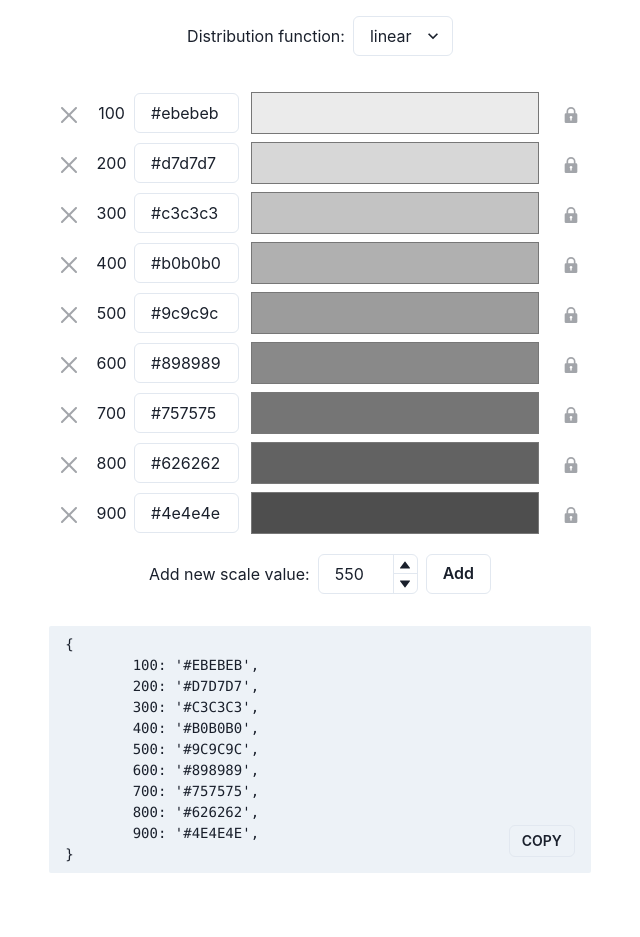
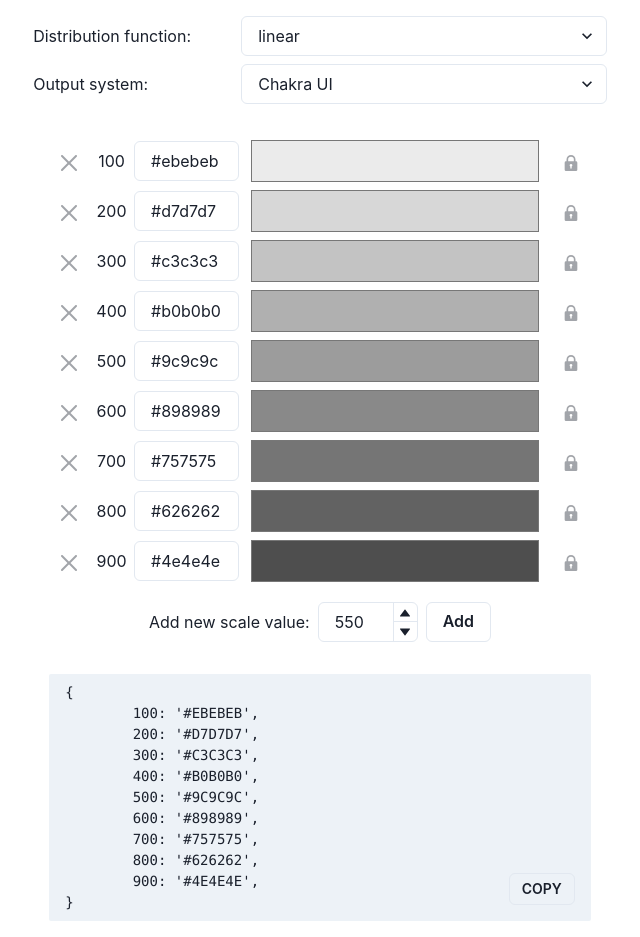
Before and after one commit to isBatak/color-scheme-builder, a React (Create React App) app: page / in a window 1280 px wide. Shown: the whole page, without its empty margins (320-960 px from the left). Before the commit the page ends 889 px from the top, so only its background shows below. Built offline with nearby package versions, Linux system fonts and the light colour scheme.

Commit message:
implement output for panda.css theme configuration

```diff
--- a/src/components/App.tsx
+++ b/src/components/App.tsx
@@ -1,10 +1,23 @@
 import React, { useState } from "react";
-import { Input, Box, Container, Flex, Text, HStack, Select } from "@chakra-ui/react";
+import {
+  Input,
+  Box,
+  Container,
+  Flex,
+  Text,
+  HStack,
+  Select,
+  VStack,
+} from "@chakra-ui/react";
 import { defaultColors, defaultScales } from "../consts/defaultValues";
 import { CustomScaleInput } from "./CustomScaleInput";
 import { OutputColorsJson } from "./OutputColorsJson";
 import { ClearButton } from "./ClearButton";
-import { generateColors, distributionFunctionTypes } from "../utils/color-utils";
+import {
+  generateColors,
+  distributionFunctionTypes,
+  outputSystemTypes,
+} from "../utils/color-utils";
 import { sortNumbers } from "../utils/math-utils";
 import { LockButton } from "./LockButton";
 
@@ -12,7 +25,8 @@ export const App = () => {
   const [colors, setColors] = useState(defaultColors);
   const [definedColors, defineColors] = useState(defaultColors);
 
-  const [selectedFunction, selectFunction] = useState<string>('linear');
+  const [selectedFunction, selectFunction] = useState<string>("linear");
+  const [selectedSystem, selectSystem] = useState<string>("Chakra UI");
 
   const [customScaleValues, setCustomScaleValues] = useState<number[]>([]);
   const [customScaleValue, setCustomScaleValue] = useState<number>(550);
@@ -20,7 +34,13 @@ export const App = () => {
   const scales = sortNumbers(defaultScales.concat(customScaleValues));
 
   const updateColors = (_colors?: string[], _scales?: number[]) => {
-    setColors(generateColors(_colors || definedColors, _scales || scales, selectedFunction));
+    setColors(
+      generateColors(
+        _colors || definedColors,
+        _scales || scales,
+        selectedFunction
+      )
+    );
   };
 
   const defineColor = (scale: number, color: string) => {
@@ -73,11 +93,12 @@ export const App = () => {
 
   return (
     <div className="App">
-      <Flex justifyContent="center" p="4">
-        <HStack>
-          <Text>Distribution function:</Text>
+      <Flex py="4">
+        <Container>
+          <VStack w="full" alignItems="flex-start">
+            <HStack w="full">
+              <Text minW="200px">Distribution function:</Text>
               <Select
-            w="100px"
                 value={selectedFunction}
                 onChange={(e) => selectFunction(e.target.value)}
               >
@@ -88,6 +109,21 @@ export const App = () => {
                 ))}
               </Select>
             </HStack>
+            <HStack w="full">
+              <Text minW="200px">Output system:</Text>
+              <Select
+                value={selectedSystem}
+                onChange={(e) => selectSystem(e.target.value)}
+              >
+                {outputSystemTypes.map((type) => (
+                  <option key={type} value={type}>
+                    {type}
+                  </option>
+                ))}
+              </Select>
+            </HStack>
+          </VStack>
+        </Container>
       </Flex>
 
       <Container>
@@ -154,7 +190,7 @@ export const App = () => {
             {...{ addCustomScale, customScaleValue, setCustomScaleValue }}
           />
 
-          <OutputColorsJson {...{ colors, scales }} />
+          <OutputColorsJson {...{ colors, scales, system: selectedSystem }} />
         </Box>
       </Container>
     </div>
--- a/src/components/OutputColorsJson.tsx
+++ b/src/components/OutputColorsJson.tsx
@@ -1,18 +1,17 @@
+import { Box, Button, Code, useToast } from "@chakra-ui/react";
 import { FC } from "react";
-import { Textarea } from "@chakra-ui/textarea";
-import { getChakraUITokensObjectString } from "../utils/color-utils";
-import { Box, Button, Code, useToast } from "@chakra-ui/react";
+import { getChakraUITokensObjectString, getPandaCssTokensObjectString } from "../utils/color-utils";
 import { copyToClipboard } from "../utils/common-utils";
-import { ArrowLeftIcon } from "@chakra-ui/icons";
 
 interface IOutputColorsJson {
   colors: string[];
+  system: string;
   scales: number[];
 }
 
-export const OutputColorsJson: FC<IOutputColorsJson> = ({ colors, scales }) => {
+export const OutputColorsJson: FC<IOutputColorsJson> = ({ colors, scales, system }) => {
   const toast = useToast();
-  const tokenObjectString = getChakraUITokensObjectString(colors, scales);
+  const tokenObjectString = system === 'Chakra UI' ? getChakraUITokensObjectString(colors, scales) : getPandaCssTokensObjectString(colors, scales);
 
   const onTokenCopy = async () => {
     const isCopied = await copyToClipboard(tokenObjectString);
--- a/src/utils/color-utils.ts
+++ b/src/utils/color-utils.ts
@@ -1,6 +1,7 @@
 import * as d3 from "d3-scale";
 
 export const distributionFunctionTypes = ["linear", "log", "pow", "sqrt"];
+export const outputSystemTypes = ["Chakra UI", "Panda.css"];
 
 export const generateColors = (
   definedColors: string[],
@@ -103,6 +104,17 @@ export const getChakraUITokens = (
       [scale]: color,
     };
   }, {});
+export const getPandaTokens = (
+  colors: string[],
+  scales: number[]
+): Record<string, string> =>
+  colors.slice(1, colors.length - 1).reduce((acc, color, i) => {
+    const scale = scales[i + 1];
+    return {
+      ...acc,
+      [scale]: { value: color.toUpperCase() },
+    };
+  }, {});
 
 export const getChakraUITokensObjectString = (
   colors: string[],
@@ -120,3 +132,20 @@ export const getChakraUITokensObjectString = (
     )
     .concat("\n}");
 };
+
+export const getPandaCssTokensObjectString = (
+  colors: string[],
+  scales: number[]
+) => {
+  const tokens = getPandaTokens(colors, scales);
+  console.log("tokens:", tokens);
+  return Object.keys(tokens)
+    .reduce(
+      (prev, current, index) =>
+        `${prev}${index === 0 ? "{\n" : "\n"}\t${current}: ${JSON.stringify(
+          tokens[current]
+        )},`,
+      ""
+    )
+    .concat("\n}");
+};
```
Lines whose indentation alone changed are shown as unchanged.
